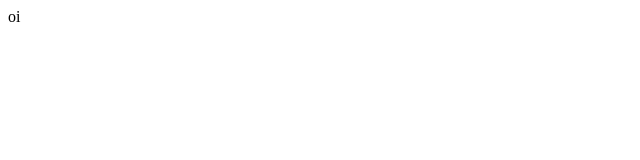
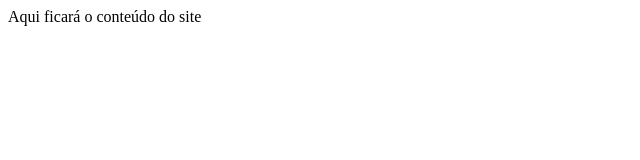
Before and after one commit to Camila-Vitoria/site, a plain HTML site: page index.html in a window 1280 px wide. Shown: the whole page, without its empty margins (0-640 px from the left). Drawn offline with Linux system fonts and the light colour scheme.

Commit message:
Update index.html

```diff
--- a/index.html
+++ b/index.html
@@ -6,6 +6,6 @@
     <title>Make a Candy</title>
 </head>
 <body>
-    oi
+    Aqui ficará o conteúdo do site
 </body>
 </html>
```
